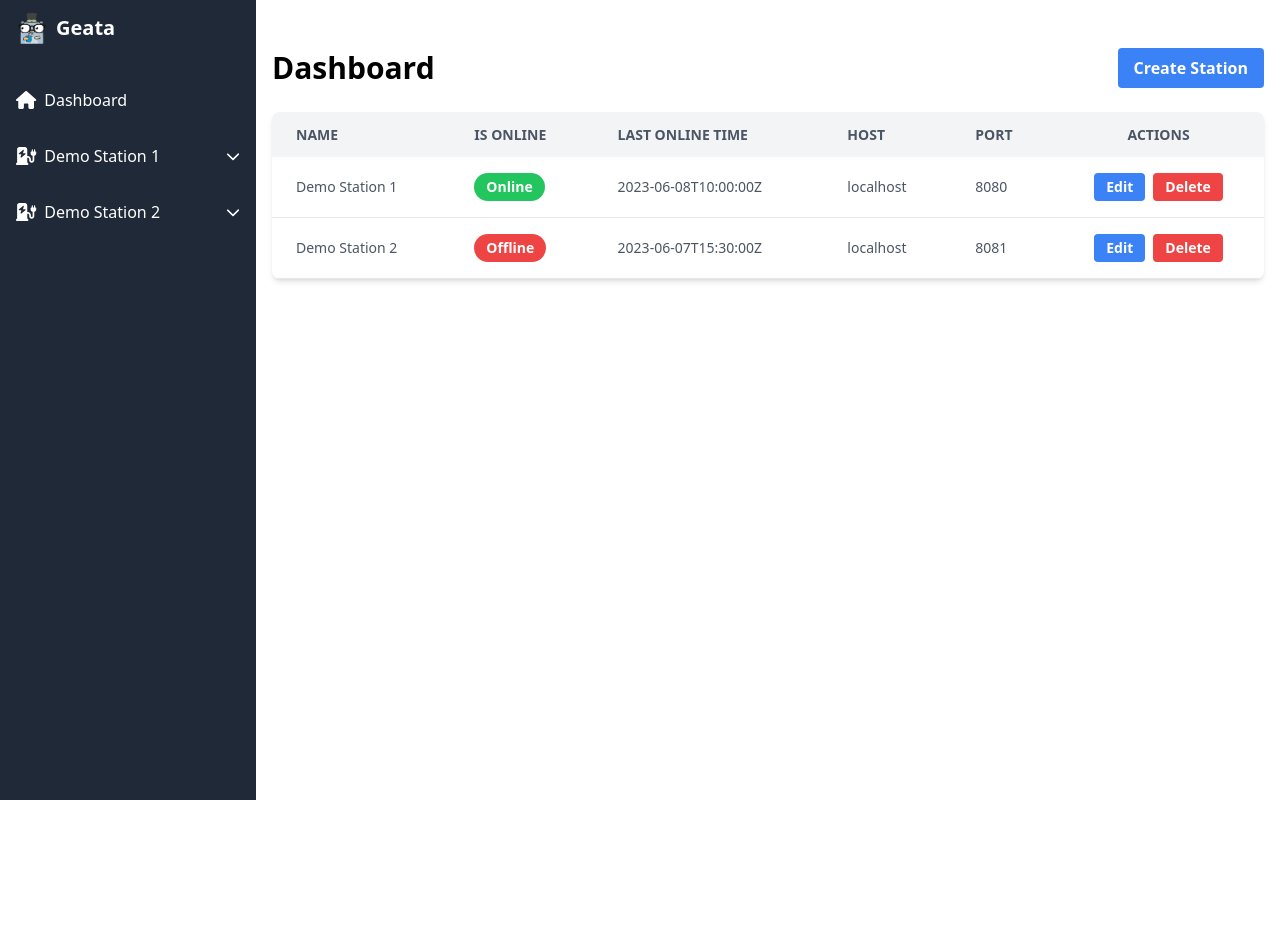
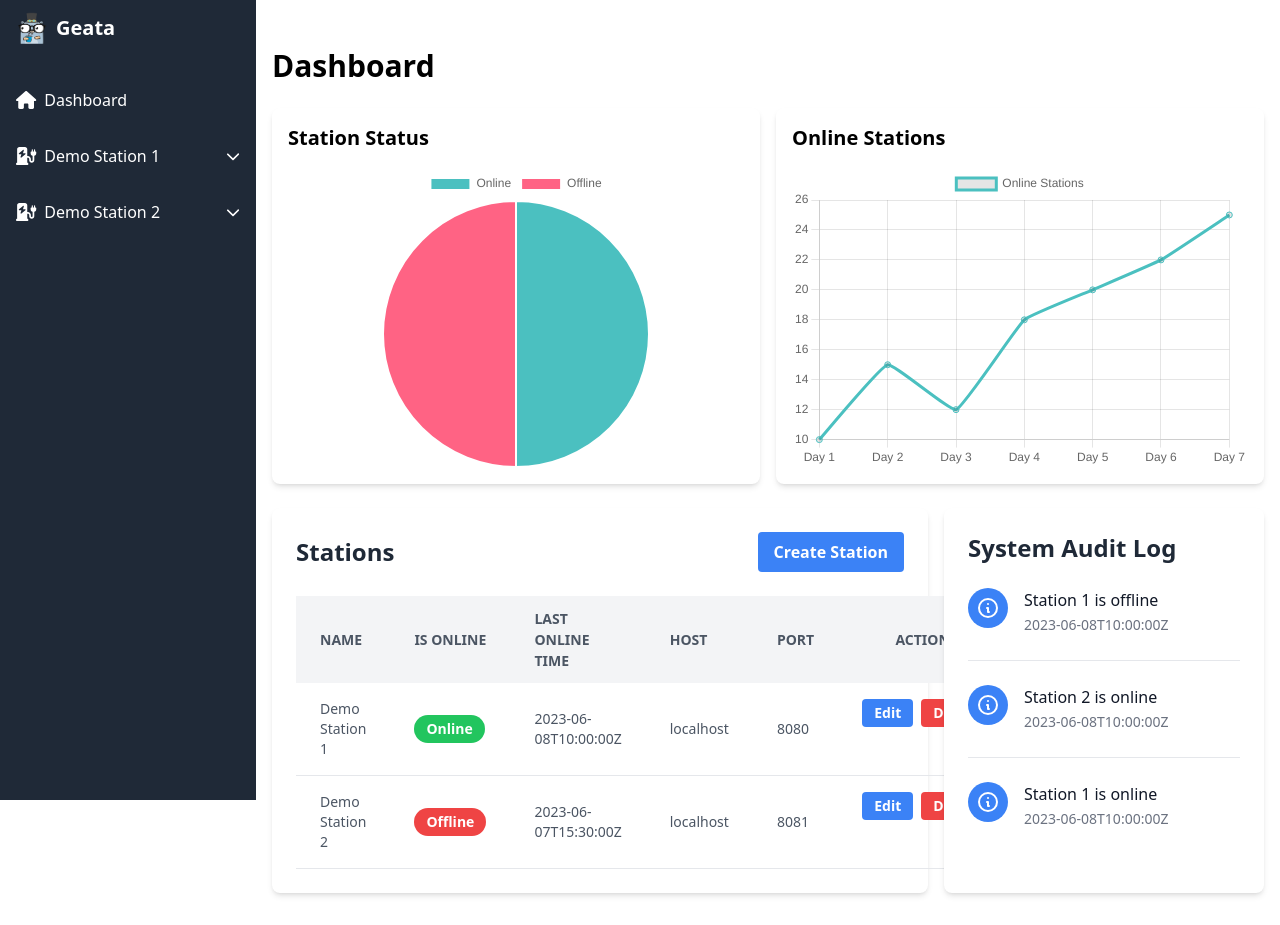
Before and after one commit to lng2020/geata, a Vue app in the folder web/: page / in a window 1280 px wide. Before the commit the page ends 800 px from the top, so only its background shows below. Built offline with nearby package versions, Linux system fonts and the light colour scheme.

Commit message:
Redesign dashboard

```diff
--- a/web/package.json
+++ b/web/package.json
@@ -16,9 +16,11 @@
     "@fortawesome/free-regular-svg-icons": "^6.5.2",
     "@fortawesome/free-solid-svg-icons": "^6.5.2",
     "@fortawesome/vue-fontawesome": "^3.0.6",
+    "chart.js": "^4.4.2",
     "fortawesome": "0.0.1-security",
     "pinia": "^2.1.7",
     "vue": "^3.4.22",
+    "vue-chartjs": "^5.3.1",
     "vue-router": "^4.3.0"
   },
   "devDependencies": {
--- a/web/src/stores/store.ts
+++ b/web/src/stores/store.ts
@@ -86,7 +86,24 @@ export const userGlobalStore = defineStore({
           }
         ]
       }
-    ] as LogicalNode[]
+    ] as LogicalNode[],
+    auditLogs: [
+      {
+        id: 1,
+        message: 'Station 1 is offline',
+        createAt: '2023-06-08T10:00:00Z'
+      },
+      {
+        id: 2,
+        message: 'Station 2 is online',
+        createAt: '2023-06-08T10:00:00Z'
+      },
+      {
+        id: 3,
+        message: 'Station 1 is online',
+        createAt: '2023-06-08T10:00:00Z'
+      }
+    ]
   }),
   actions: {
     async fetchStations() {
--- a/web/src/types/types.ts
+++ b/web/src/types/types.ts
@@ -44,3 +44,9 @@ export interface IEDModel {
   name: string
   logicalDevices: LogicalDevice[]
 }
+
+export interface AuditLog {
+  id: number
+  message: string
+  createAt: string
+}
--- a/web/src/views/Dashboard.vue
+++ b/web/src/views/Dashboard.vue
@@ -1,7 +1,34 @@
 <template>
   <div class="container mx-auto py-8">
+    <h1 class="text-3xl font-bold mb-6">Dashboard</h1>
+
+    <div class="grid grid-cols-2 gap-4 mb-6">
+      <!-- Station Status Pie Chart -->
+      <div class="bg-white shadow-md rounded-lg p-4">
+        <div class="flex flex-col w-full h-ful">
+          <h2 class="text-xl font-semibold mb-4 text-left">Station Status</h2>
+          <div class="flex justify-center items-center w-full h-full">
+            <Pie :data="stationStatusData" :options="chartOptions" />
+          </div>
+        </div>
+      </div>
+
+      <!-- Online Stations Line Chart -->
+      <div class="bg-white shadow-md rounded-lg p-4">
+        <div class="flex flex-col w-full h-full">
+          <h2 class="text-xl font-semibold mb-4 text-left">Online Stations</h2>
+          <div class="flex justify-center items-center w-full h-full">
+            <Line :data="onlineStationsData" :options="chartOptions" />
+          </div>
+        </div>
+      </div>
+    </div>
+
+    <div class="grid grid-cols-3 gap-4">
+      <!-- Station Table -->
+      <div class="col-span-2 bg-white shadow-md rounded-lg p-6">
         <div class="flex justify-between items-center mb-6">
-      <h1 class="text-3xl font-bold">Dashboard</h1>
+          <h2 class="text-2xl font-semibold text-gray-800">Stations</h2>
           <button
             @click="createStation"
             class="bg-blue-500 hover:bg-blue-600 text-white font-bold py-2 px-4 rounded"
@@ -9,8 +36,7 @@
             Create Station
           </button>
         </div>
-
-    <table class="w-full bg-white shadow-md rounded-lg overflow-hidden">
+        <table class="w-full">
           <thead>
             <tr class="bg-gray-100 text-gray-600 uppercase text-sm leading-normal">
               <th class="py-3 px-6 text-left">Name</th>
@@ -58,16 +84,103 @@
           </tbody>
         </table>
       </div>
+
+      <!-- System Audit Log -->
+      <div class="bg-white shadow-md rounded-lg p-6">
+        <h2 class="text-2xl font-semibold mb-6 text-gray-800">System Audit Log</h2>
+        <ul class="space-y-6">
+          <li
+            v-for="log in auditLogs"
+            :key="log.id"
+            class="border-b border-gray-200 pb-6 last:border-none last:pb-0"
+          >
+            <div class="flex items-start">
+              <div class="flex-shrink-0">
+                <div class="w-10 h-10 rounded-full bg-blue-500 flex items-center justify-center">
+                  <svg
+                    class="w-6 h-6 text-white"
+                    fill="none"
+                    stroke="currentColor"
+                    viewBox="0 0 24 24"
+                    xmlns="http://www.w3.org/2000/svg"
+                  >
+                    <path
+                      stroke-linecap="round"
+                      stroke-linejoin="round"
+                      stroke-width="2"
+                      d="M13 16h-1v-4h-1m1-4h.01M21 12a9 9 0 11-18 0 9 9 0 0118 0z"
+                    ></path>
+                  </svg>
+                </div>
+              </div>
+              <div class="ml-4">
+                <p class="text-base font-medium text-gray-900">{{ log.message }}</p>
+                <small class="text-sm text-gray-500">{{ log.createAt }}</small>
+              </div>
+            </div>
+          </li>
+        </ul>
+      </div>
+    </div>
+  </div>
 </template>
 
 <script setup lang="ts">
 import { userGlobalStore } from '@/stores/store'
-import { reactive } from 'vue'
+import { computed, reactive } from 'vue'
 import { useRouter } from 'vue-router'
+import { Pie, Line } from 'vue-chartjs'
+import {
+  Chart as ChartJS,
+  Title,
+  Tooltip,
+  Legend,
+  ArcElement,
+  CategoryScale,
+  LinearScale,
+  PointElement,
+  LineElement
+} from 'chart.js'
+ChartJS.register(
+  Title,
+  Tooltip,
+  Legend,
+  ArcElement,
+  CategoryScale,
+  LinearScale,
+  PointElement,
+  LineElement
+)
 
 const router = useRouter()
 const store = userGlobalStore()
 const stations = reactive(store.stations)
+const auditLogs = reactive(store.auditLogs)
+
+const stationStatusData = computed(() => ({
+  labels: ['Online', 'Offline'],
+  datasets: [
+    {
+      data: [stations.filter((s) => s.isOnline).length, stations.filter((s) => !s.isOnline).length],
+      backgroundColor: ['rgb(75, 192, 192)', 'rgb(255, 99, 132)']
+    }
+  ]
+}))
+
+const onlineStationsData = computed(() => ({
+  labels: ['Day 1', 'Day 2', 'Day 3', 'Day 4', 'Day 5', 'Day 6', 'Day 7'],
+  datasets: [
+    {
+      label: 'Online Stations',
+      data: [10, 15, 12, 18, 20, 22, 25],
+      fill: false,
+      borderColor: 'rgb(75, 192, 192)',
+      tension: 0.1
+    }
+  ]
+}))
+
+const chartOptions = { responsive: true, maintainAspectRatio: false }
 
 function createStation() {
   router.push(`/station/create`)
```
Also changed, not shown: 1 other file (tests, documents, lock files or other folders). Lines whose indentation alone changed are shown as unchanged.
